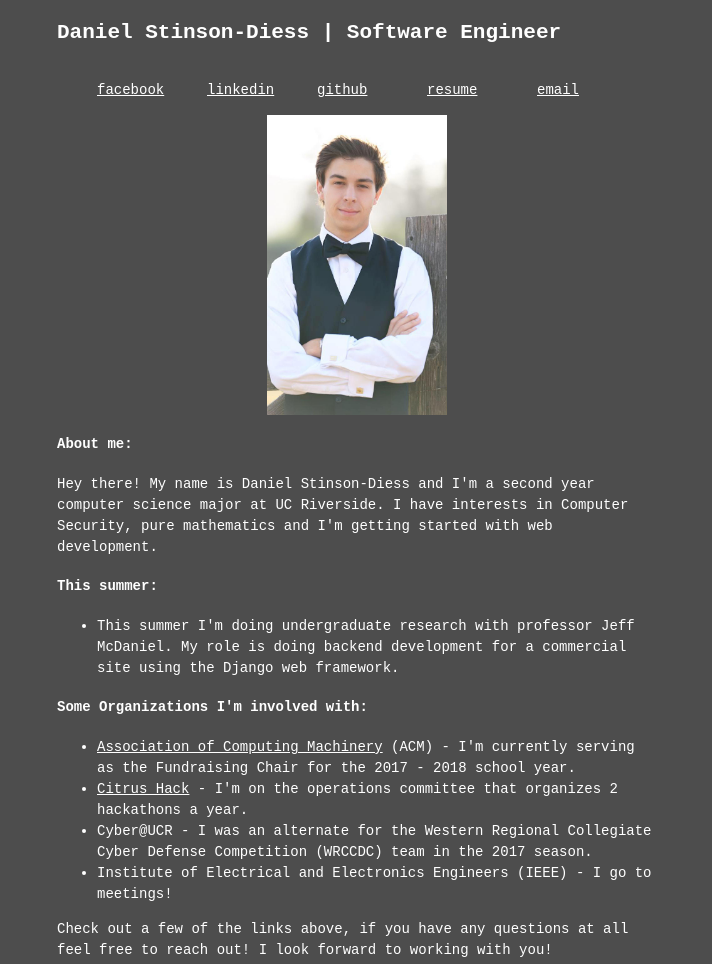
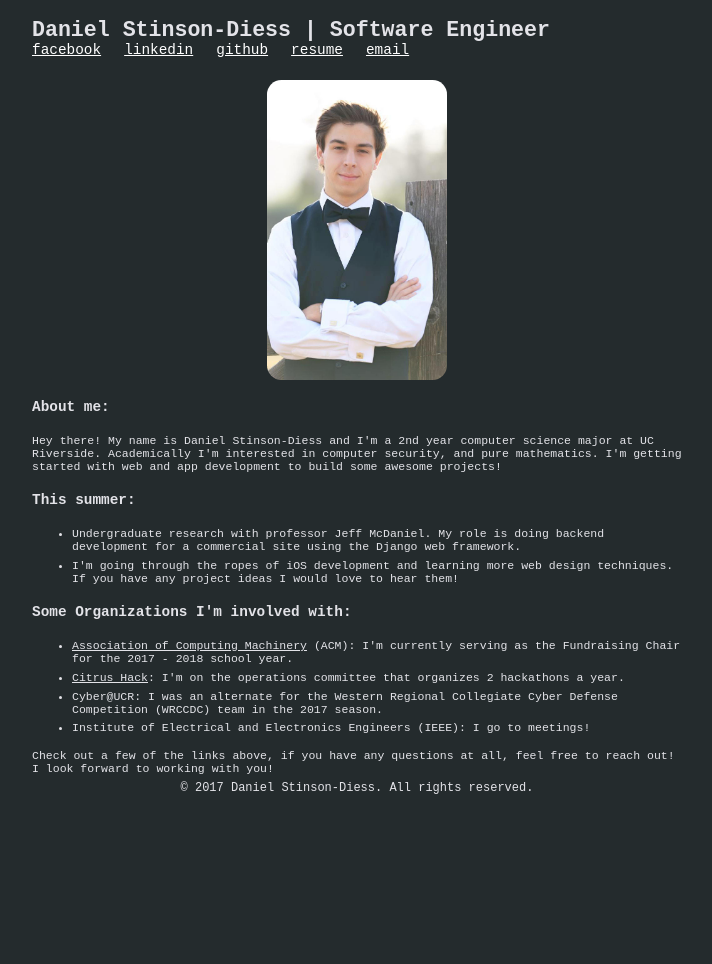
Before and after one commit to shellcromancer/shellcromancer.github.io, a plain HTML site: page index.html in a window 1280 px wide. Shown: the top 964 px of the page, without its empty margins (283-995 px from the left). After the commit the page ends 800 px from the top, so only its background shows below. Drawn offline with Linux system fonts and the light colour scheme; a web font is replaced by a local one.

Commit message:
Edit Styling

```diff
--- a/css/main.css
+++ b/css/main.css
@@ -1,12 +1,15 @@
+* {
+	color: #e3e3e8;
+}
+
 body {
-	background-color: #4d4d4d;
-	color: white;
+	background-color: #242b2d;
+	color: #e3e3e8;
 	text-decoration: none;
-	max-width: 600px;
+	max-width: 650px;
 	margin: auto;
    	font-family: 'Droid Sans Mono', monospace;
-    font-size: 14px;
-   	line-height: 1.5;
+    font-size: .9em;
 }
 
 .center {
@@ -21,35 +24,31 @@ body {
 	display: flex;
 }
 
-.links {
-	display: flex;
-	margin: auto;
+h2 {
+	margin-bottom: 0;
 }
 
-.links li {
-	list-style-type: none;
-	margin: 0;
-	padding: 0;
-	width: 110px;
-	float: left;
+.links {
+	margin: 0 auto 1.5em auto;
 }
 
 .links a {
-	display: flexbox;
 	color: white;
+	margin: auto 1em auto 0;
 }
 
 a:hover {
 	color: black;
 }
 
-a {
-	color: white;
+img {
+	margin: auto;
+	border-radius: 1em
 }
 
-img {
-	margin: auto;
-
+li, p {
+	margin: 0 0 .5em 0;
+	font-size: .8em;
 }
 
 @keyframes blink {
--- a/index.html
+++ b/index.html
@@ -1,9 +1,9 @@
 <!DOCTYPE html >
 <head>
 	<title> Daniel Stinson-Diess </title>
-	<meta charset="UTF-8"
-	<meta name="description" content="Daniel Stinson-Diess, 2nd Year Computer Science Student at UC Riverside" />
-	<meta name="viewport" content="width=device-width, initial-scale=1">
+	<meta charset="UTF-8"/>
+	<meta name="description" content="Daniel Stinson-Diess, Computer Science Student at UC Riverside"/>
+	<meta name="viewport" content="width=device-width, initial-scale=1"/>
 	<link rel="stylesheet" type="text/css" href="css/main.css">
 	<link href='https://fonts.googleapis.com/css?family=Droid Sans Mono' rel='stylesheet'>
 	<script>
@@ -14,7 +14,6 @@
 
 	  	ga('create', 'UA-102922594-1', 'auto');
 	  	ga('send', 'pageview');
-
 	</script>
 </head>
 
@@ -24,13 +23,11 @@
 
 		<header>
 			<div class="links">
-				<ul>
-					<li><a href="https://www.facebook.com/daniel.stinsondiess" target="_blank"> facebook </a></li>
-					<li><a href="https://www.linkedin.com/in/daniel-stinson-diess-55155b124/" target="_blank"> linkedin </a></li>
-					<li><a href="https://github.com/DStinDiess" target="_blank"> github </a></li>
-					<li><a href="assets/resume.pdf" target="_blank"> resume </a></li>
-					<li><a href="mailto:dstindiess@gmail.com"> email </a></li>
-				</ul>
+					<a href="https://www.facebook.com/daniel.stinsondiess" target="_blank">facebook</a>
+					<a href="https://www.linkedin.com/in/daniel-stinson-diess-55155b124/" target="_blank">linkedin</a>
+					<a href="https://github.com/DStinDiess" target="_blank">github</a>
+					<a href="assets/resume.pdf" target="_blank">resume</a>
+					<a href="mailto:dstindiess@gmail.com">email</a>
 				<br />
 			</div>
 		</header>
@@ -39,22 +36,23 @@
 
 		<section>
 			<h4> About me: </h4>
-			<p> Hey there! My name is Daniel Stinson-Diess and I'm a second year computer science major at UC Riverside.  I have interests in Computer Security, pure mathematics and I'm getting started with web development. </p>
+			<p> Hey there! My name is Daniel Stinson-Diess and I'm a 2nd year computer science major at UC Riverside.  Academically I'm interested in computer security, and pure mathematics. I'm getting started with web and app development to build some awesome projects! </p>
 
 			<h4> This summer: </h4>
 			<ul>
-				<li> This summer I'm doing undergraduate research with professor Jeff McDaniel. My role is doing backend development for a commercial site using the Django web framework. </li>
+				<li> Undergraduate research with professor Jeff McDaniel. My role is doing backend development for a commercial site using the Django web framework. </li>
+				<li> I'm going through the ropes of iOS development and learning more web design techniques. If you have any project ideas I would love to hear them! </li>
 			</ul>
 
 			<h4> Some Organizations I'm involved with: </h4>
 			<ul>
-				<li> <a href="https://www.acmucr.org/" target="_blank"> Association of Computing Machinery</a> (ACM) - I'm currently serving as the Fundraising Chair for the 2017 - 2018 school year. </li>
-				<li> <a href="https://www.citrushack.com/" target="_blank"> Citrus Hack</a> - I'm on the operations committee that organizes 2 hackathons a year. </li>
-				<li> Cyber@UCR - I was an alternate for the Western Regional Collegiate Cyber Defense Competition (WRCCDC) team in the 2017 season. </li>
-				<li> Institute of Electrical and Electronics Engineers (IEEE) - I go to meetings! </li>
+				<li> <a href="https://www.acmucr.org/" target="_blank"> Association of Computing Machinery</a> (ACM): I'm currently serving as the Fundraising Chair for the 2017 - 2018 school year. </li>
+				<li> <a href="https://www.citrushack.com/" target="_blank"> Citrus Hack</a>: I'm on the operations committee that organizes 2 hackathons a year. </li>
+				<li> Cyber@UCR: I was an alternate for the Western Regional Collegiate Cyber Defense Competition (WRCCDC) team in the 2017 season. </li>
+				<li> Institute of Electrical and Electronics Engineers (IEEE): I go to meetings! </li>
 			</ul>
 
-			<p>  Check out a few of the links above, if you have any questions at all feel free to reach out! I look forward to working with you! </p>
+			<p>  Check out a few of the links above, if you have any questions at all, feel free to reach out! I look forward to working with you! </p>
 		</section>
 	</div>
 
```
